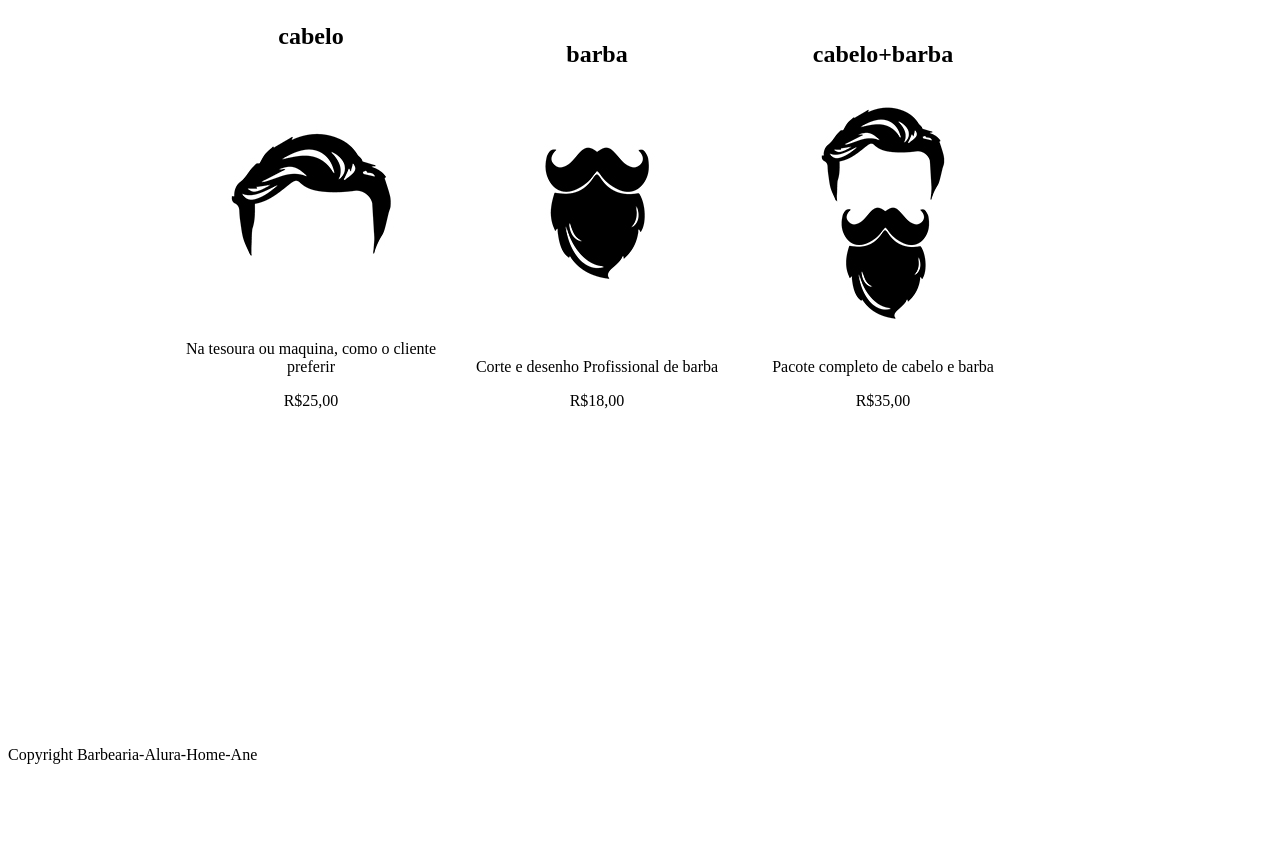
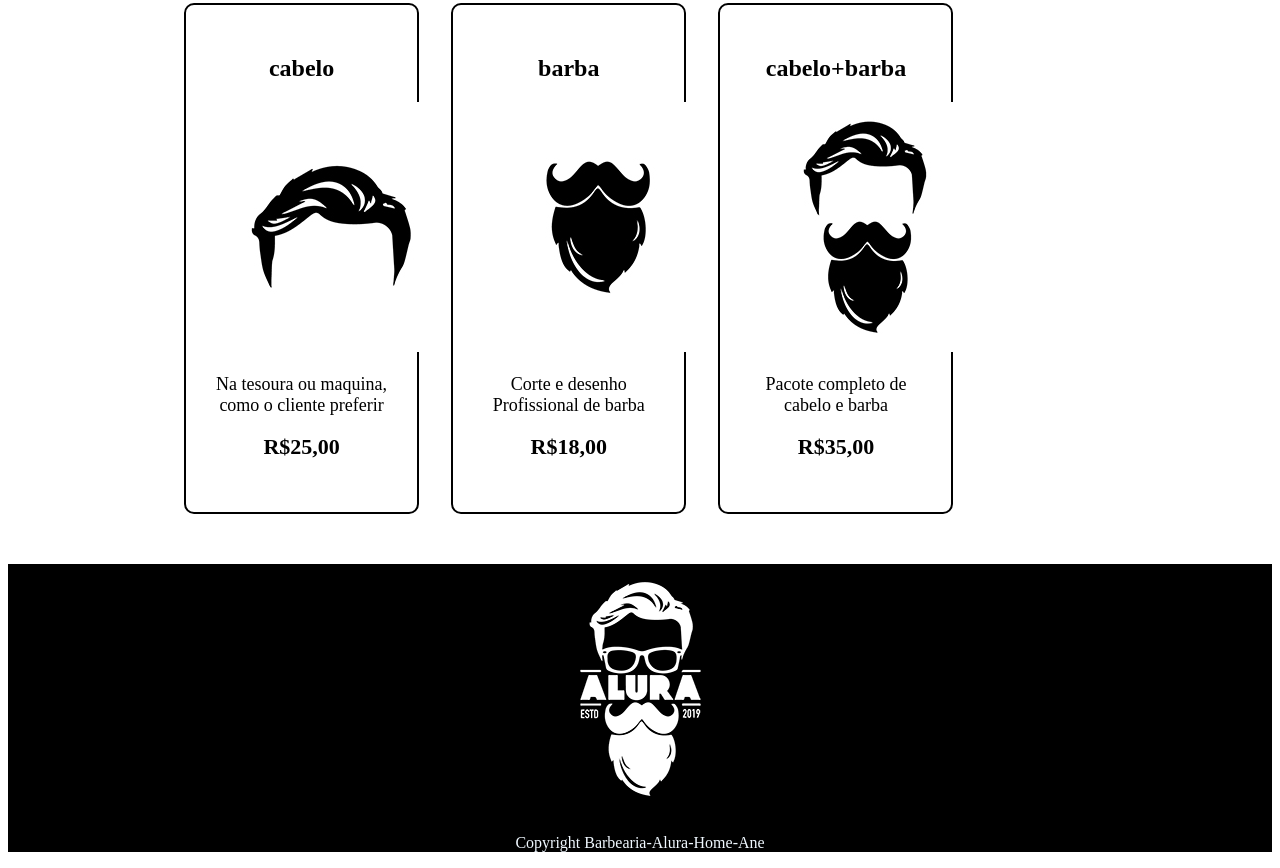
Before and after one commit to trizz16/barbeariaalurabeatriz, a plain HTML site: page index.html in a window 1280 px wide. Shown: the part 348-1216 px from the top of the page. Before the commit the page ends 1128 px from the top, so only its background shows below. Drawn offline with Linux system fonts and the light colour scheme.

Commit message:
Update style.css
aaa

```diff
--- a/style.css
+++ b/style.css
@@ -4,12 +4,14 @@
 width: 940px;
 margin: 0 auto;}
 
+
 nav{position: absolute;
 top: 110px;
 right: 0;}
 
- nav li{display: inline;
-margin: 0 0 0 15px;}
+
+nav li {display: inline;
+    margin: 0 0 0 15px}
 
  nav a {text-transform: uppercase;
     color: black;
@@ -17,10 +19,43 @@ nav a {text-transform: uppercase;
     font-size: 22px;
     text-decoration: none;}
 
+    nav a:hover {color: blue;
+    text-decoration: underline;}
+
+
 .produtos{width: 940px;
 margin: 0 auto;
 padding: 50px 0;}
 
 .produtos li {display: inline-block;
 text-align: center;
-     width: 30%;}
+width: 25%;
+vertical-align: top;
+margin: 0 1.5%;
+padding: 30px 20px;
+box-sizing: border-box;
+border: 2px solid black;
+border-radius: 10px;
+}
+
+
+.produtos li:hover { border-color: blue;}
+
+.produtos li:active { border-color:blue ;}
+
+.produtos li:hover h2 {
+    font-size: 40px;}
+
+.descrição{ font-size: 18px;
+       }
+
+.preço{font-size: 22px;
+    font-weight: bold;
+    margin-top: 10px;}
+
+
+    footer{ text-align: center;
+    background-color: black;}
+
+
+.rodapé{ color: aliceblue;}
```
Lines whose indentation alone changed are shown as unchanged.
